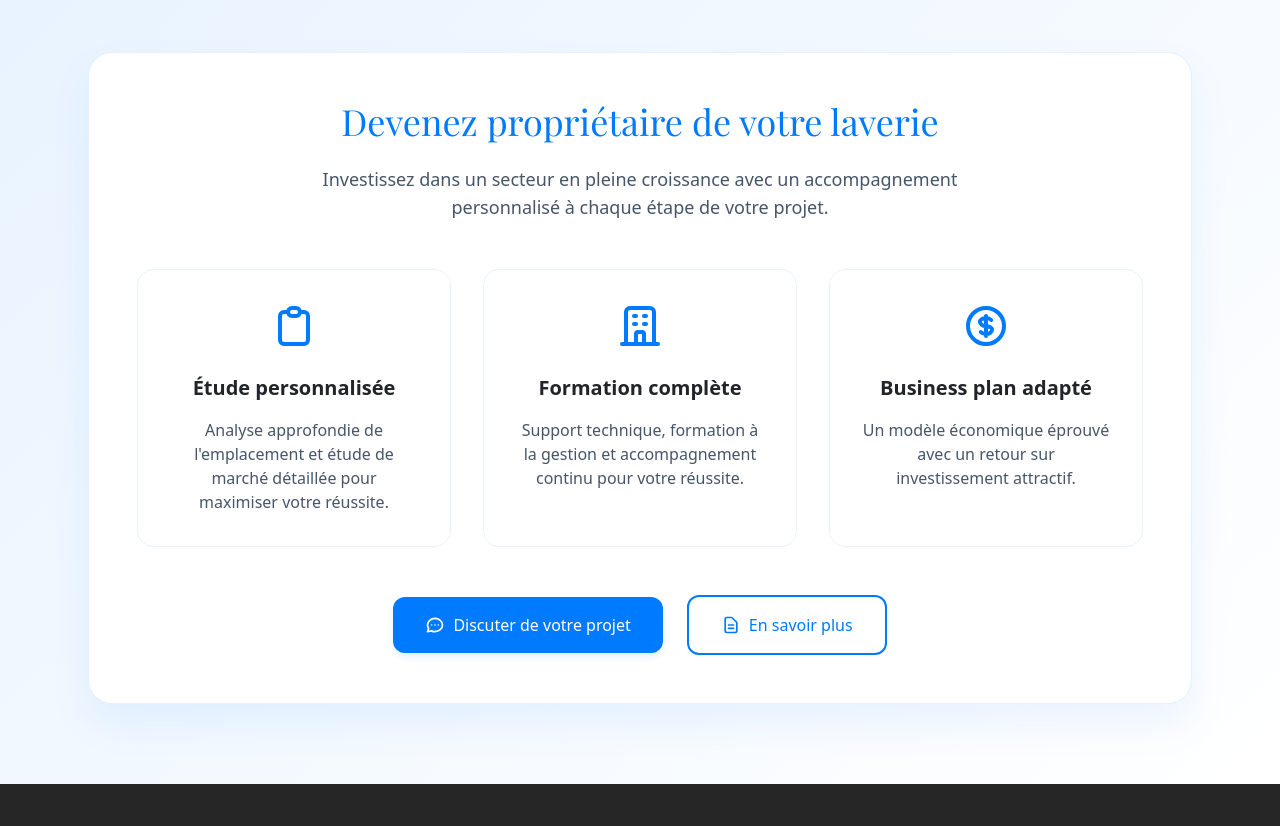
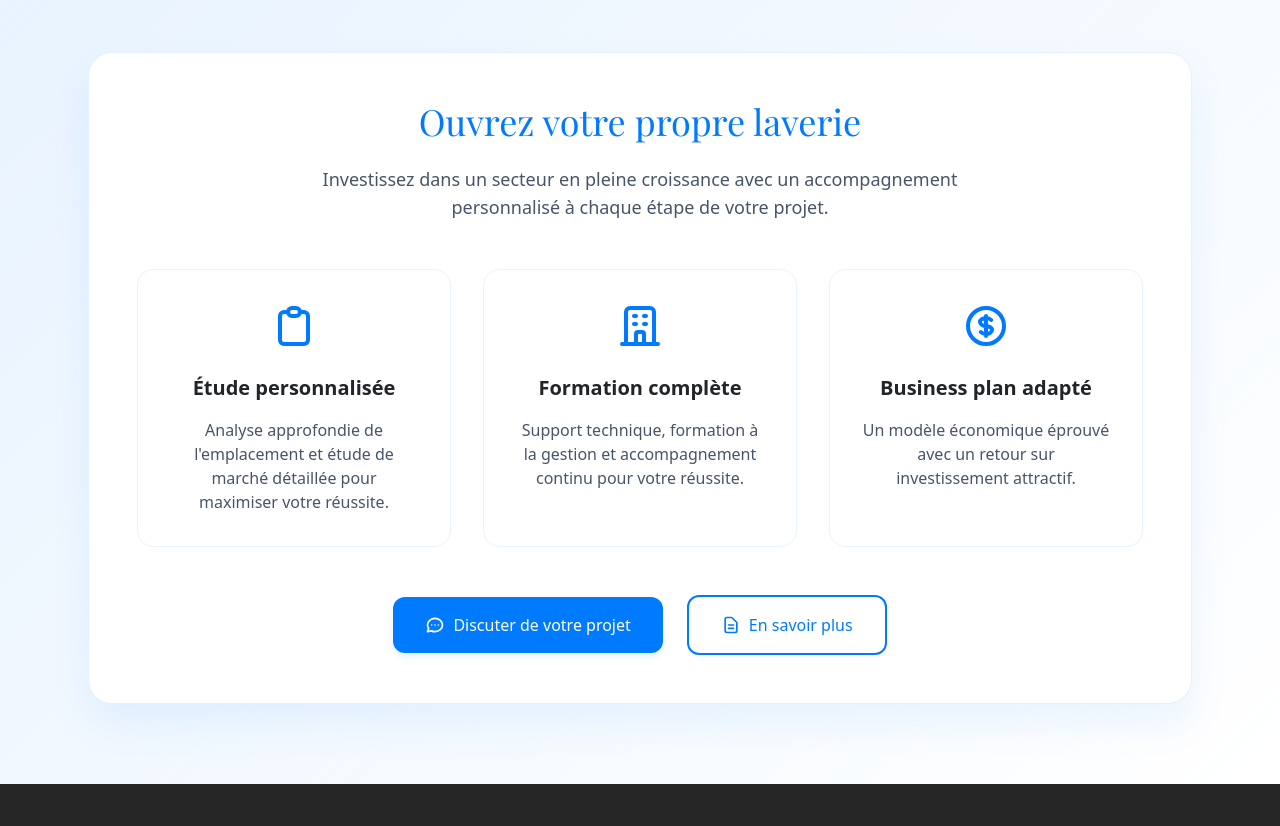
Before and after one commit to blebar25/lav-dry, a plain HTML site: page index.html in a window 1280 px wide. Shown: the part 3423-4249 px from the top of the page. Drawn offline with nearby package versions, Linux system fonts and the light colour scheme.

Commit message:
Update index.html

```diff
--- a/index.html
+++ b/index.html
@@ -94,7 +94,7 @@
     <section id="entrepreneur" class="entrepreneur-section">
         <div class="container mx-auto px-4 max-w-6xl">
             <div class="entrepreneur-card">
-                <h2 class="text-4xl font-display text-laundry mb-6 text-center">Devenez propriétaire de votre laverie</h2>
+                <h2 class="text-4xl font-display text-laundry mb-6 text-center">Ouvrez votre propre laverie</h2>
                 <p class="text-lg text-estate-600 mb-12 max-w-2xl mx-auto text-center">Investissez dans un secteur en pleine croissance avec un accompagnement personnalisé à chaque étape de votre projet.</p>
 
                 <div class="grid grid-cols-1 md:grid-cols-3 gap-8 mb-12">
```
